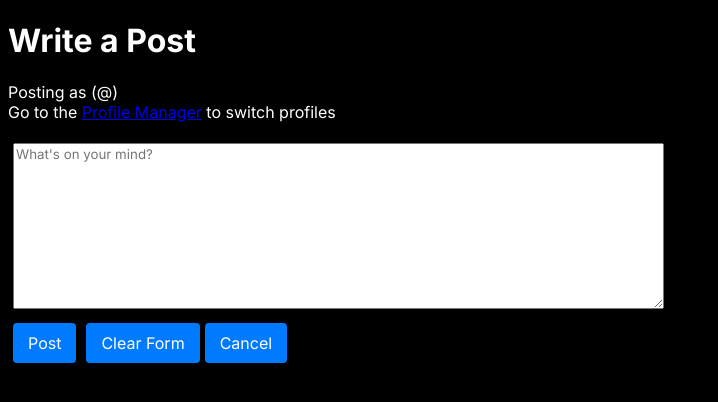
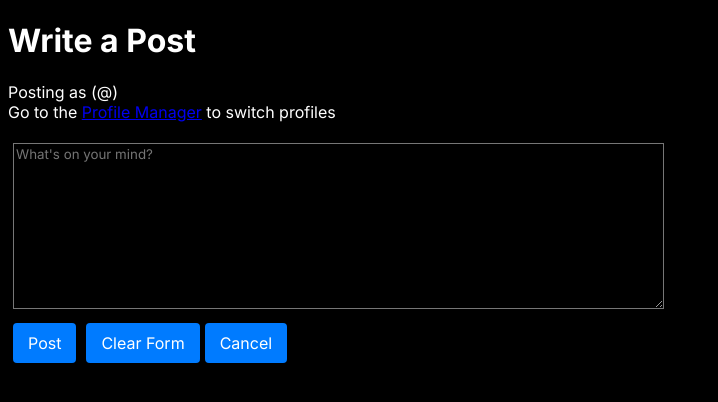
Before and after one commit to littlebitstudios/MessageBoard, a Next.js app: page /post in a window 1280 px wide. Shown: the top 402 px of the page, without its empty margins (0-718 px from the left). Built offline with nearby package versions, Linux system fonts and the light colour scheme; no server answers; the database is empty.

Commit message:
updating textboxes to be dark

```diff
--- a/styles/main.css
+++ b/styles/main.css
@@ -11,6 +11,10 @@ input,
 textarea {
     font-family: Inter, sans-serif;
     margin: 5px;
+}
+
+input, textarea {
+    background-color: black !important;
 }
 
 .button, button {
```
